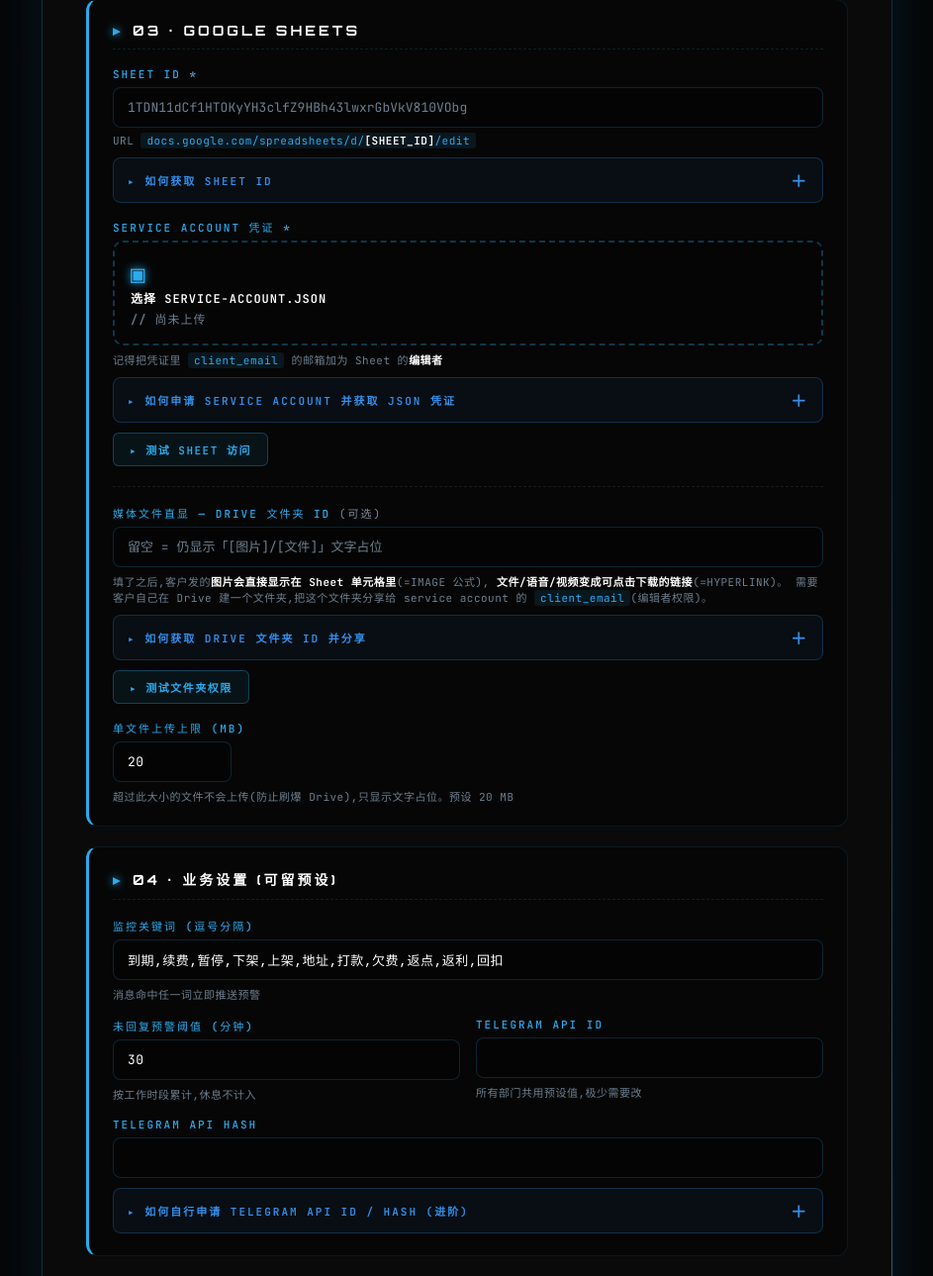
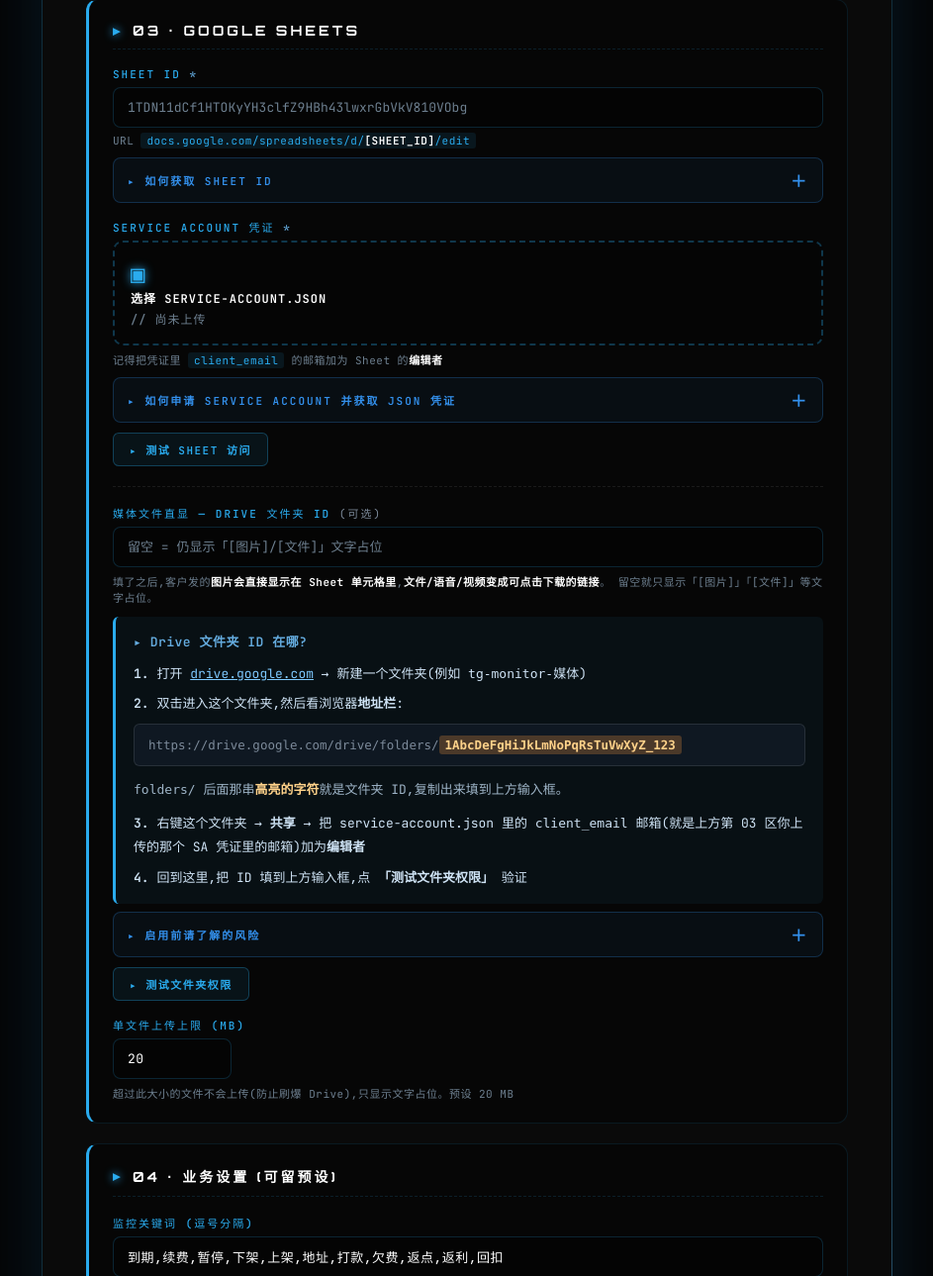
Before and after one commit to yifan1119/tg-monitor-template, a Flask app: page /setup in a window 1280 px wide. Shown: the part 1072-2361 px from the top of the page at 99% size, without its empty margins (168-1111 px from the left). Run offline with Flask 3, Linux system fonts and the light colour scheme.

Commit message:
ui: 「Drive 文件夹 ID 在哪」教学默认展开+URL 高亮可视化

```diff
--- a/templates/setup.html
+++ b/templates/setup.html
@@ -708,31 +708,44 @@
                value="{{ d.media_folder_id or '' }}"
                placeholder="留空 = 仍显示「[图片]/[文件]」文字占位">
         <div class="hint">
-          填了之后,客户发的<b>图片会直接显示在 Sheet 单元格里</b>(=IMAGE 公式),
-          <b>文件/语音/视频变成可点击下载的链接</b>(=HYPERLINK)。
-          需要客户自己在 Drive 建一个文件夹,把这个文件夹分享给 service account 的 <code>client_email</code>(编辑者权限)。
+          填了之后,客户发的<b>图片会直接显示在 Sheet 单元格里</b>,<b>文件/语音/视频变成可点击下载的链接</b>。
+          留空就只显示「[图片]」「[文件]」等文字占位。
         </div>
-        <details class="howto">
-          <summary>▸ 如何获取 Drive 文件夹 ID 并分享</summary>
+
+        {# 默认展开 → 打开页面就能看到「ID 在哪」,不用点开 #}
+        <div style="background:rgba(42,171,238,0.06);border-left:3px solid var(--accent-cyan,#2aabee);padding:14px 18px;margin-top:12px;border-radius:6px;font-size:13px;line-height:1.85;color:#cfe3f5;">
+          <div style="color:var(--accent-ember,#ff9b3d);font-weight:600;margin-bottom:8px;letter-spacing:0.5px;">▸ Drive 文件夹 ID 在哪?</div>
+
+          <div style="margin-bottom:6px;"><b>1.</b> 打开 <a href="https://drive.google.com" target="_blank" style="color:#7ec9ff;">drive.google.com</a> → 新建一个文件夹(例如 <code>tg-monitor-媒体</code>)</div>
+
+          <div style="margin-bottom:8px;"><b>2.</b> 双击进入这个文件夹,然后看浏览器<b>地址栏</b>:</div>
+
+          {# 视觉化:用框 + 高亮颜色让 ID 那段一眼可见 #}
+          <div style="background:#0f1822;border:1px solid rgba(255,255,255,0.1);border-radius:6px;padding:10px 14px;margin:6px 0 12px;font-family:Menlo,Consolas,monospace;font-size:12.5px;word-break:break-all;line-height:1.7;">
+            <span style="color:#7c8a9a;">https://drive.google.com/drive/folders/</span><span style="background:rgba(255,155,61,0.25);color:#ffd28a;padding:2px 6px;border-radius:3px;font-weight:600;">1AbcDeFgHiJkLmNoPqRsTuVwXyZ_123</span>
+          </div>
+          <div style="margin-bottom:10px;color:#9eb4c7;">
+            <code>folders/</code> 后面那串<b style="color:#ffd28a;">高亮的字符</b>就是文件夹 ID,复制出来填到上方输入框。
+          </div>
+
+          <div style="margin-bottom:6px;"><b>3.</b> 右键这个文件夹 → <b>共享</b> → 把 service-account.json 里的 <code>client_email</code> 邮箱(就是上方第 03 区你上传的那个 SA 凭证里的邮箱)加为<b>编辑者</b></div>
+
+          <div><b>4.</b> 回到这里,把 ID 填到上方输入框,点 <b>「测试文件夹权限」</b> 验证</div>
+        </div>
+
+        <details class="howto" style="margin-top:8px;">
+          <summary>▸ 启用前请了解的风险</summary>
           <div class="howto-body">
-            <ol>
-              <li><span class="step-label">01</span> 打开 <a href="https://drive.google.com" target="_blank">Google Drive</a> → 新建文件夹(例如 <code>tg-monitor-媒体</code>)</li>
-              <li><span class="step-label">02</span> 进入文件夹,看浏览器地址栏:<br>
-                  <code>https://drive.google.com/drive/folders/<b>1AbcDeFgHiJkLm...</b></code><br>
-                  <code>folders/</code> 后面那串字符就是文件夹 ID</li>
-              <li><span class="step-label">03</span> 右键文件夹 → <b>共享</b> → 把上方 service-account.json 里的 <code>client_email</code> 邮箱加为<b>编辑者</b></li>
-              <li><span class="step-label">04</span> 把 ID 填到上方,点测试按钮验证</li>
-            </ol>
-            <b>⚠️ 风险提示</b>:启用后,客户发来的图片/文件都会上传到这个 Drive 文件夹。
+            启用后,客户发来的图片/文件都会上传到这个 Drive 文件夹:
             <ul style="margin:6px 0 0 16px;color:#bfd6e8;">
-              <li>文件会被设为<b>「任何拥有连结的人可查看」</b>(=IMAGE 才能渲染)</li>
+              <li>文件会被设为<b>「任何拥有连结的人可查看」</b>(=IMAGE 才能在 Sheet 渲染)</li>
               <li>Google 会自动扫描已知病毒,但<b>新型/伪装文件不一定能拦</b></li>
-              <li>占用 Drive 配额(免费 15GB);超过 <code>MEDIA_MAX_MB</code> 的大文件会被跳过</li>
+              <li>占用 Drive 配额(免费 15GB);超过下方「单文件上限」的大文件会被跳过</li>
               <li>不需要这个功能时<b>留空就好</b>,系统会自动 fallback 显示文字「[图片]/[文件]」</li>
             </ul>
           </div>
         </details>
-        <button type="button" class="test-btn" id="testMediaFolderBtn">▸ 测试文件夹权限</button>
+        <button type="button" class="test-btn" id="testMediaFolderBtn" style="margin-top:10px;">▸ 测试文件夹权限</button>
         <span class="test-result" id="testMediaFolderResult"></span>
       </div>
 
```
